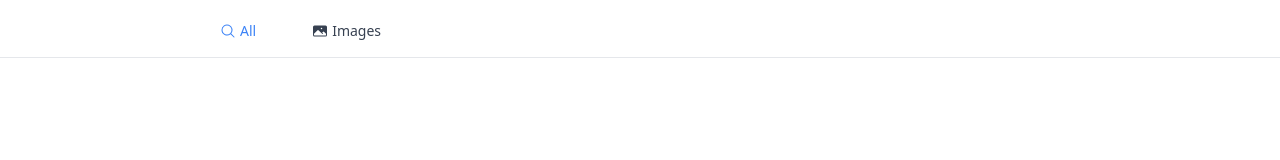
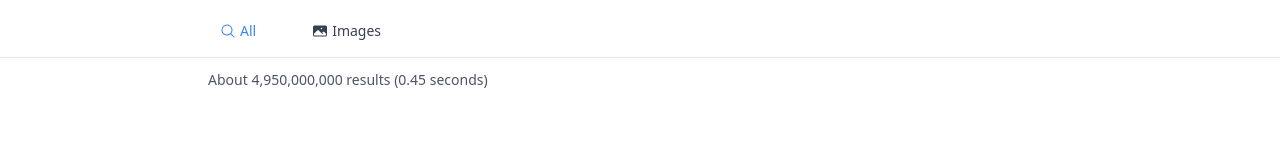
Before and after one commit to patrykpanek/google-search, a Next.js app: page /search in a window 1280 px wide. Shown: the part 129-289 px from the top of the page. Built offline with nearby package versions, Linux system fonts and the light colour scheme; no server answers.

Commit message:
create the about data section and modify the title in search page

```diff
--- /dev/null
+++ b/components/SearchResults.jsx
@@ -0,0 +1,12 @@
+import React from 'react';
+
+export default function SearchResults({ results }) {
+  return (
+    <div className="w-full mx-auto px-3 sm:pl-[5%] md:pl-[15%] lg:pl-52">
+      <p className="text-gray-600 text-sm mb-5 mt-3">
+        About {results.searchInformation.formattedTotalResults} results (
+        {results.searchInformation.formattedSearchTime} seconds)
+      </p>
+    </div>
+  );
+}
--- a/src/pages/search.js
+++ b/src/pages/search.js
@@ -2,18 +2,22 @@
 import React from 'react';
 import SearchHeader from 'components/SearchHeader';
 import Response from 'Response';
+import SearchResults from 'components/SearchResults';
+import { useRouter } from 'next/router';
 
 export default function search({ results }) {
+  const router = useRouter();
   console.log(results);
   return (
     <div>
       <Head>
-        <title>Search Page</title>
+        <title>{router.query.term} - Search Page</title>
       </Head>
 
       {/* Search Header */}
       <SearchHeader />
       {/* Search Results */}
+      <SearchResults results={results} />
     </div>
   );
 }
```
